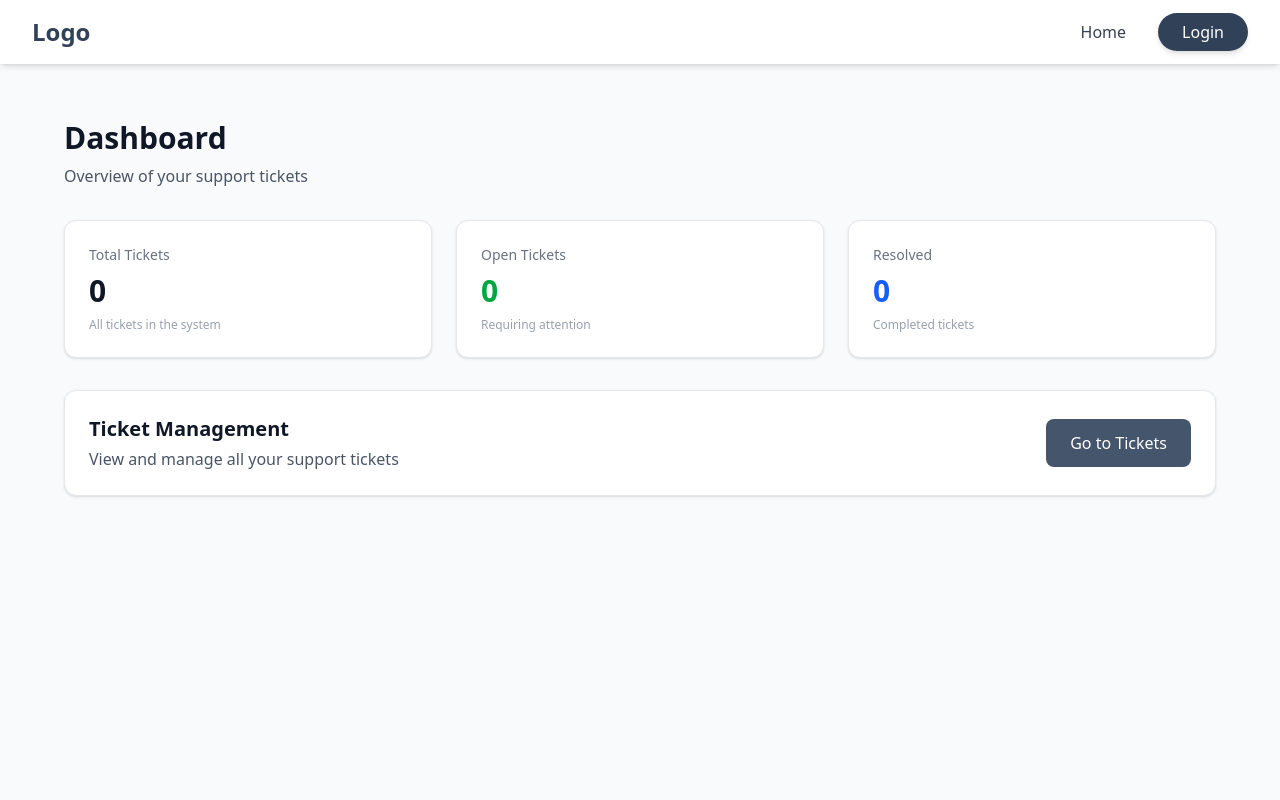
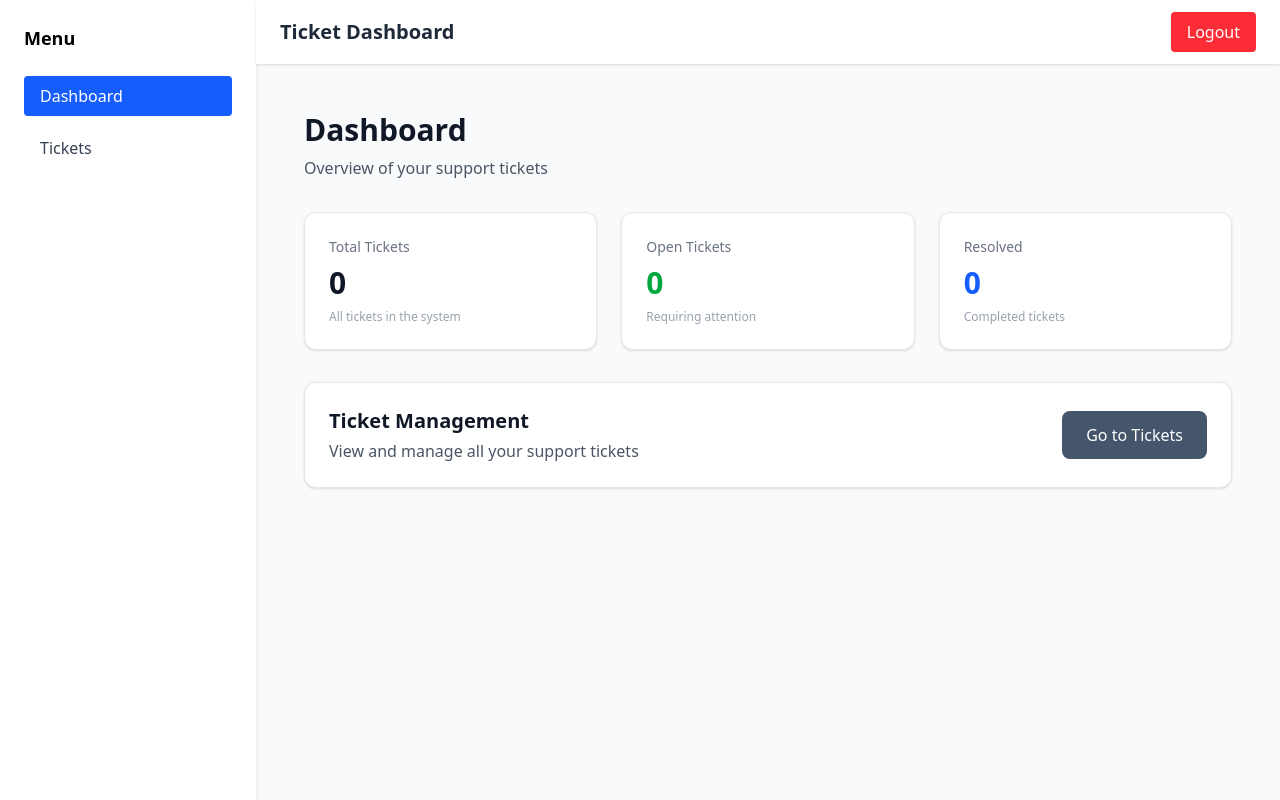
Before and after one commit to deborahkudaru/stage-two, a React (Vite) app: page /auth/signup in a window 1280 px wide. Both pictures are taken after typing "Sample", "name@example.com", "Sample123", "Sample123" into the empty fields and a click on the button "Create Account". Shown: the top 800 px of the page. Built offline with nearby package versions, Linux system fonts and the light colour scheme.

Commit message:
restructure layout for dashboard

```diff
--- a/src/App.jsx
+++ b/src/App.jsx
@@ -1,11 +1,12 @@
 import { BrowserRouter, Routes, Route } from "react-router-dom";
 import { AuthProvider } from "./context/AuthProvider";
-import Layout from "./components/Layout";
+import Layout from "./layout/Layout";
+import DashboardLayout from "./layout/DashboardLayout";
 import Home from "./pages/Home";
 import Login from "./pages/auth/Login";
 import Signup from "./pages/auth/SignUp";
 import Dashboard from "./pages/Dashboard";
-import TicketList from "./pages/Tickets/TicketList";
+import TicketList from "./pages/TicketList";
 import ProtectedRoute from "./routes/protectedRoute";
 import { Toaster } from "react-hot-toast";
 
@@ -15,31 +16,29 @@ export default function App() {
       <Toaster
         position="top-right"
         toastOptions={{
-          success: {
-            style: { background: "#16a34a", color: "#fff" },
-          },
-          error: {
-            style: { background: "#dc2626", color: "#fff" },
-          },
+          success: { style: { background: "#16a34a", color: "#fff" } },
+          error: { style: { background: "#dc2626", color: "#fff" } },
         }}
       />
 
       <AuthProvider>
         <BrowserRouter>
-          <Layout>
-            <Routes>
+          <Routes>
+            <Route element={<Layout />}>
               <Route path="/" element={<Home />} />
               <Route path="/auth/login" element={<Login />} />
               <Route path="/auth/signup" element={<Signup />} />
+            </Route>
 
-              <Route element={<ProtectedRoute />}>
+            <Route element={<ProtectedRoute />}>
+              <Route element={<DashboardLayout />}>
                 <Route path="/dashboard" element={<Dashboard />} />
                 <Route path="/tickets" element={<TicketList />} />
               </Route>
+            </Route>
 
-              <Route path="*" element={<div>404</div>} />
-            </Routes>
-          </Layout>
+            <Route path="*" element={<div>404</div>} />
+          </Routes>
         </BrowserRouter>
       </AuthProvider>
     </>
--- /dev/null
+++ b/src/components/DashboardNavbar.jsx
@@ -0,0 +1,27 @@
+import { useContext } from 'react'
+import { AuthContext } from '../context/AuthContext'
+
+export default function DashboardNavbar() {
+  const { logout, session } = useContext(AuthContext)
+
+  const handleLogout = () => {
+    logout()
+    window.location.href = '/' // redirects to landing page
+  }
+
+  return (
+    <nav className="flex items-center justify-between bg-white shadow px-6 py-3">
+      <h1 className="text-xl font-semibold text-gray-800">Ticket Dashboard</h1>
+
+      <div className="flex items-center gap-4">
+        <span className="text-sm text-gray-600">{session?.user?.username}</span>
+        <button
+          onClick={handleLogout}
+          className="bg-red-500 hover:bg-red-600 text-white px-4 py-2 rounded"
+        >
+          Logout
+        </button>
+      </div>
+    </nav>
+  )
+}
--- a/src/components/Layout.jsx
+++ /dev/null
@@ -1,14 +0,0 @@
-import Navbar from './Navbar';
-import Footer from './Footer';
-
-export default function Layout({ children }) {
-  return (
-    <div className="min-h-screen bg-slate-50 text-gray-800">
-      <Navbar />
-      <main className="container py-8">
-        {children}
-      </main>
-      <Footer />
-    </div>
-  );
-}
--- /dev/null
+++ b/src/components/Sidebar.jsx
@@ -0,0 +1,35 @@
+import { NavLink } from 'react-router-dom'
+
+export default function Sidebar() {
+  return (
+    <aside className="w-64 bg-white shadow-md p-6 hidden md:block">
+      <h2 className="text-lg font-bold mb-6">Menu</h2>
+      <ul className="space-y-3">
+        <li>
+          <NavLink
+            to="/dashboard"
+            className={({ isActive }) =>
+              `block px-4 py-2 rounded ${
+                isActive ? 'bg-blue-600 text-white' : 'text-gray-700 hover:bg-gray-100'
+              }`
+            }
+          >
+            Dashboard
+          </NavLink>
+        </li>
+        <li>
+          <NavLink
+            to="/tickets"
+            className={({ isActive }) =>
+              `block px-4 py-2 rounded ${
+                isActive ? 'bg-blue-600 text-white' : 'text-gray-700 hover:bg-gray-100'
+              }`
+            }
+          >
+            Tickets
+          </NavLink>
+        </li>
+      </ul>
+    </aside>
+  )
+}
--- /dev/null
+++ b/src/layout/DashboardLayout.jsx
@@ -0,0 +1,18 @@
+import Sidebar from "../components/Sidebar";
+import DashboardNavbar from "../components/DashboardNavbar";
+import { Outlet } from "react-router-dom";
+
+export default function DashboardLayout() {
+  return (
+    <div className="flex min-h-screen bg-gray-50">
+      <Sidebar />
+
+      <div className="flex-1 flex flex-col">
+        <DashboardNavbar />
+        <main className="p-6 max-w-[1440px] w-full mx-auto">
+          <Outlet />
+        </main>
+      </div>
+    </div>
+  );
+}
--- /dev/null
+++ b/src/layout/Layout.jsx
@@ -0,0 +1,15 @@
+import { Outlet } from "react-router-dom";
+import Navbar from "../components/Navbar";
+import Footer from "../components/Footer";
+
+export default function Layout() {
+  return (
+    <div className="min-h-screen bg-slate-50 text-gray-800 flex flex-col">
+      <Navbar />
+      <main className="flex-1 container py-8">
+        <Outlet />
+      </main>
+      <Footer />
+    </div>
+  );
+}
--- a/src/pages/tickets/TicketList.jsx
+++ b/src/pages/TicketList.jsx
@@ -1,7 +1,7 @@
 import React, { useEffect, useState } from 'react';
-import { TicketAPI } from '../../service/api';
-import StatusBadge from '../../components/StatusBadge';
-import TicketForm from '../../components/TicketForm';
+import { TicketAPI } from '../service/api';
+import StatusBadge from '../components/StatusBadge';
+import TicketForm from '../components/TicketForm';
 import toast from 'react-hot-toast';
 
 export default function TicketList() {
```
